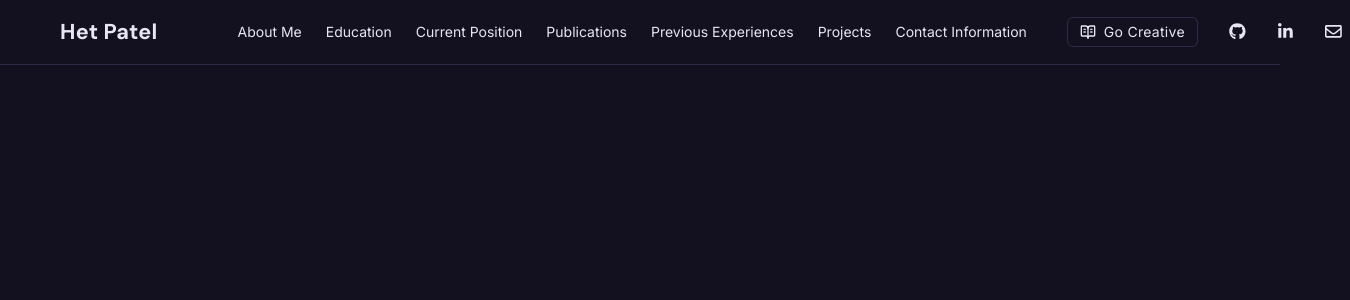
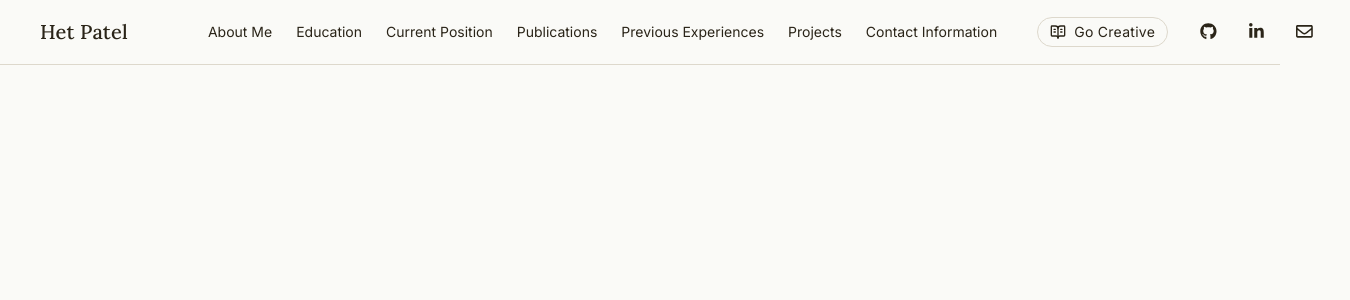
Before and after one commit to HP-002/portfolio, a React (Vite) app: page / in a window 1280 px wide. Shown: the top 300 px of the page, 1350 px wide, since content can reach past the window. Built offline with nearby package versions, Linux system fonts and the light colour scheme.

Commit message:
Add: Define initial variables for themes

```diff
--- a/src/themes/creative/tokens.css
+++ b/src/themes/creative/tokens.css
@@ -1,8 +1,10 @@
-/* Creative theme design tokens — dark, motion-friendly */
+/* Creative theme design tokens — dark, motion-friendly.
+   Scoped to [data-theme="creative"] on <html> so that research tokens
+   (which are bundled into the same page) cannot collide. */
 
 @import url('https://fonts.googleapis.com/css2?family=DM+Sans:wght@400;700&family=Inter:wght@400;500&display=swap');
 
-:root {
+[data-theme='creative'] {
   /* --- Colors --- */
   --color-bg:          #13111F;
   --color-surface:     #1E1C30;
--- a/src/themes/research/tokens.css
+++ b/src/themes/research/tokens.css
@@ -1,45 +1,43 @@
-/* Research theme design tokens — light, academic, no motion */
-
 @import url('https://fonts.googleapis.com/css2?family=Lora:wght@400;500&family=Inter:wght@400;500&display=swap');
 
-:root {
+[data-theme='research'] {
   /* --- Colors --- */
-  --color-bg:          #FAFAF7;
-  --color-surface:     #F2F0EB;
-  --color-text:        #2A2418;
-  --color-muted:       #7A6E55;
-  --color-accent:      #4A7C6B;
-  --color-border:      #DDD8CC;
+  --color-bg: #FAFAF7;
+  --color-surface: #F2F0EB;
+  --color-text: #2A2418;
+  --color-muted: #7A6E55;
+  --color-accent: #5e7bff;
+  --color-border: #DDD8CC;
 
   /* --- Typography --- */
-  --font-heading:      'Lora', Georgia, serif;
-  --font-body:         'Inter', system-ui, sans-serif;
-  --size-h1:           2.5rem;
-  --size-h2:           1.75rem;
-  --size-h3:           1.25rem;
-  --size-body:         1rem;
-  --size-small:        0.875rem;
-  --weight-heading:    500;
-  --weight-body:       400;
-  --line-height-body:  1.7;
+  --font-heading: 'Lora', Georgia, serif;
+  --font-body: 'Inter', system-ui, sans-serif;
+  --size-h1: 2.5rem;
+  --size-h2: 1.75rem;
+  --size-h3: 1.25rem;
+  --size-body: 1rem;
+  --size-small: 0.875rem;
+  --weight-heading: 500;
+  --weight-body: 400;
+  --line-height-body: 1.7;
 
   /* --- Spacing scale --- */
-  --space-xs:   0.5rem;
-  --space-sm:   1rem;
-  --space-md:   1.5rem;
-  --space-lg:   2.5rem;
-  --space-xl:   4rem;
-  --space-xxl:  6rem;
+  --space-xxs: 0.25rem;
+  --space-xs: 0.5rem;
+  --space-sm: 1rem;
+  --space-md: 1.5rem;
+  --space-lg: 2.5rem;
+  --space-xl: 4rem;
+  --space-xxl: 6rem;
 
   /* --- Layout --- */
-  --max-width:        760px;
-  --max-width-nav:    1240px;
-  --height-nav:       64px;
-  --radius-card:      6px;
-  --radius-btn:       4px;
+  --max-width: 760px;
+  --height-nav: 64px;
+  --radius-card: 6px;
+  --radius-btn: 15px;
 
   /* --- Transitions: NONE in research mode --- */
-  --transition-card:  none;
-  --transition-link:  none;
-  --transition-nav:   none;
+  --transition-card: none;
+  --transition-link: none;
+  --transition-nav: none;
 }
```
